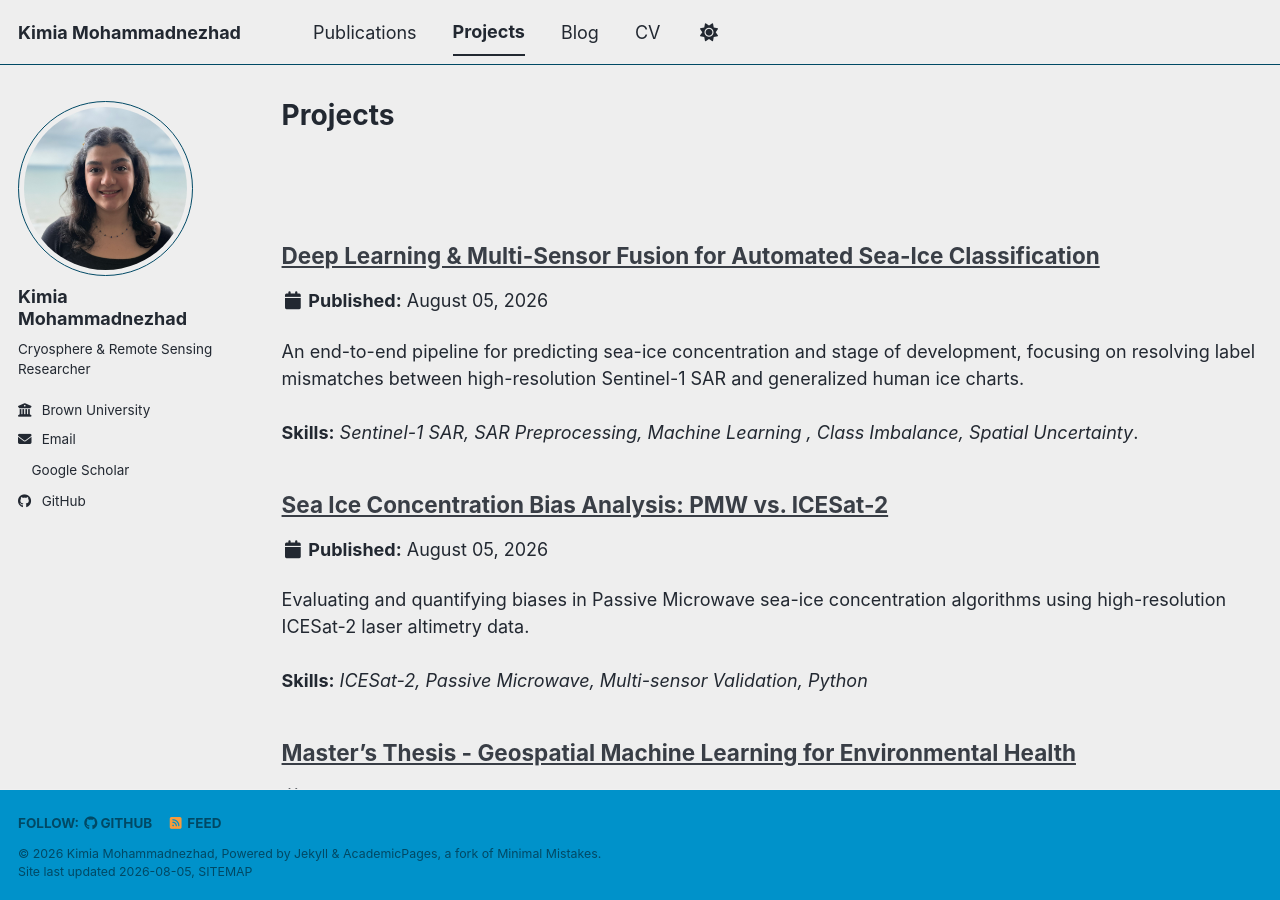
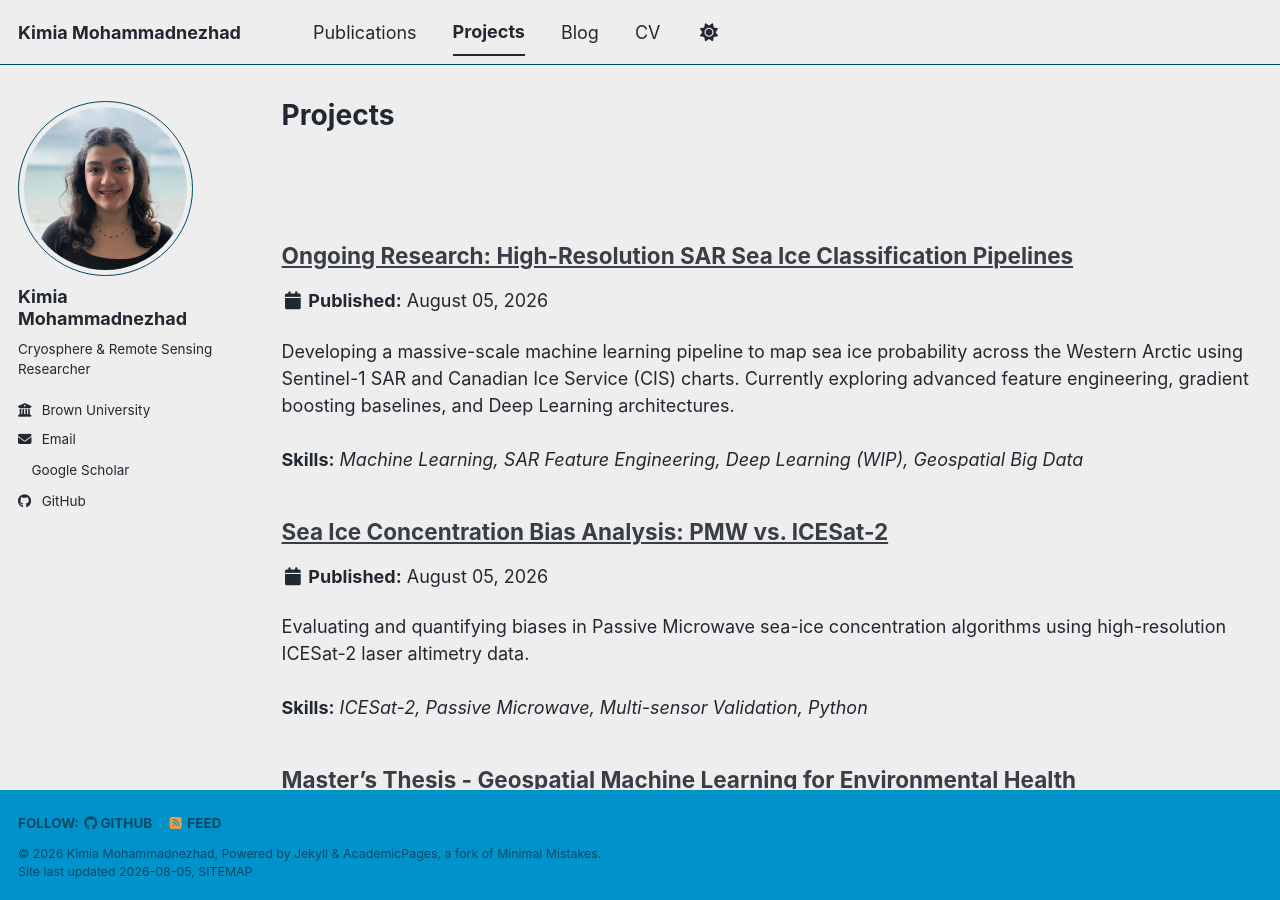
Before and after one commit to kimnezhad/kimnezhad.github.io, a Jekyll site: the page built from _pages/portfolio.html, in a window 1280 px wide and 900 px high. Built offline with Jekyll 4.4.1, drawn with Linux system fonts in a browser that asks for light colours; a style sheet for code colours, icons or effects is not loaded.

Commit message:
Update portfolio-1.md

```diff
--- a/_portfolio/portfolio-1.md
+++ b/_portfolio/portfolio-1.md
@@ -1,7 +1,6 @@
 ---
-title: "Deep Learning & Multi-Sensor Fusion for Automated Sea-Ice Classification"
-excerpt: "An end-to-end pipeline for predicting sea-ice concentration and stage of development, focusing on resolving label mismatches between high-resolution Sentinel-1 SAR and generalized human ice charts. <br/><br/> <b>Skills:</b> <i> Sentinel-1 SAR, SAR Preprocessing,  Machine Learning , Class Imbalance, Spatial Uncertainty</i>."
-
+title: "Ongoing Research: High-Resolution SAR Sea Ice Classification Pipelines"
+excerpt: "Developing a massive-scale machine learning pipeline to map sea ice probability across the Western Arctic using Sentinel-1 SAR and Canadian Ice Service (CIS) charts. Currently exploring advanced feature engineering, gradient boosting baselines, and Deep Learning architectures. <br/><br/> <b>Skills:</b> <i>Machine Learning, SAR Feature Engineering, Deep Learning (WIP), Geospatial Big Data</i>"
 collection: portfolio
 ---
 
```
